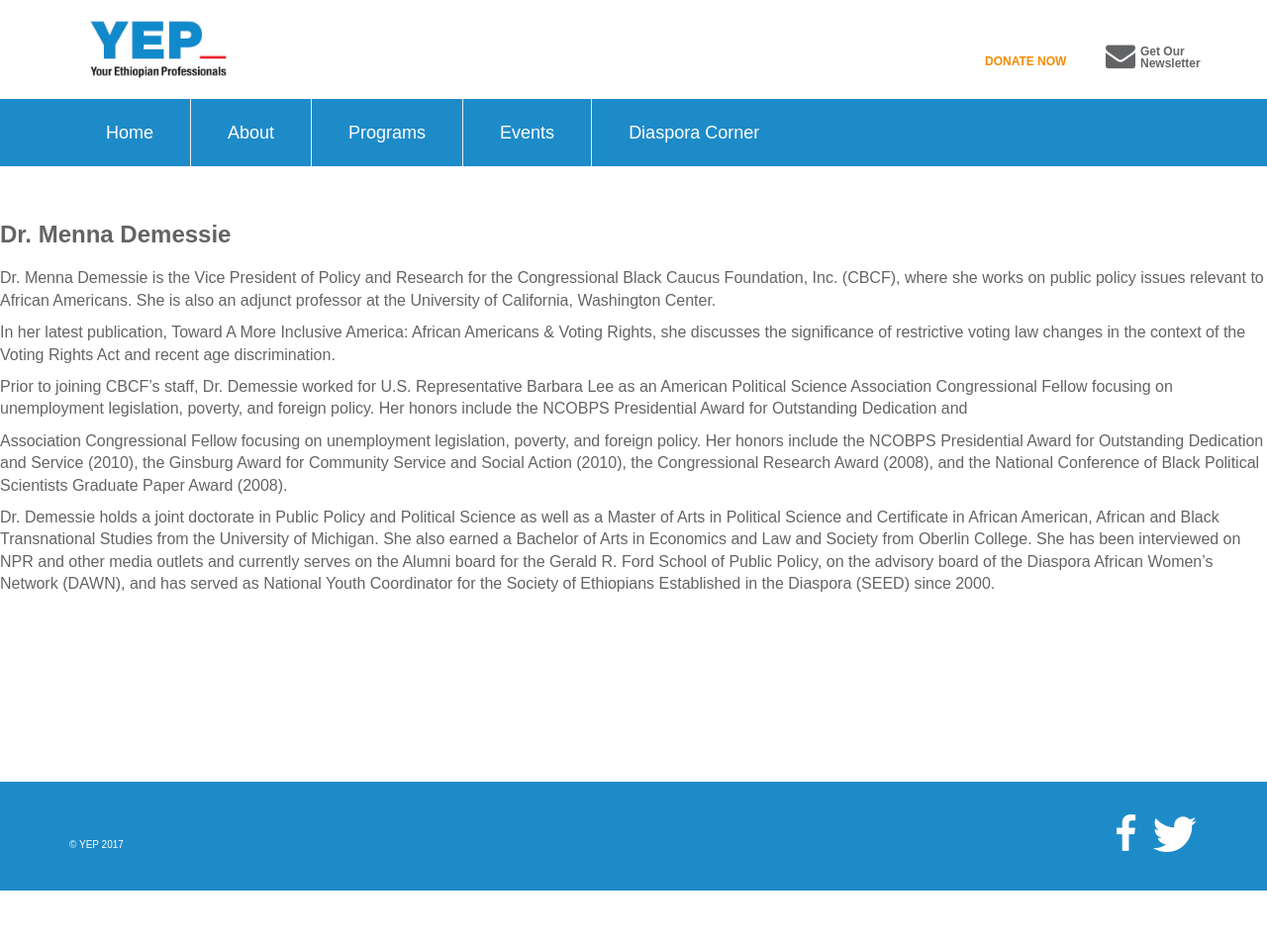
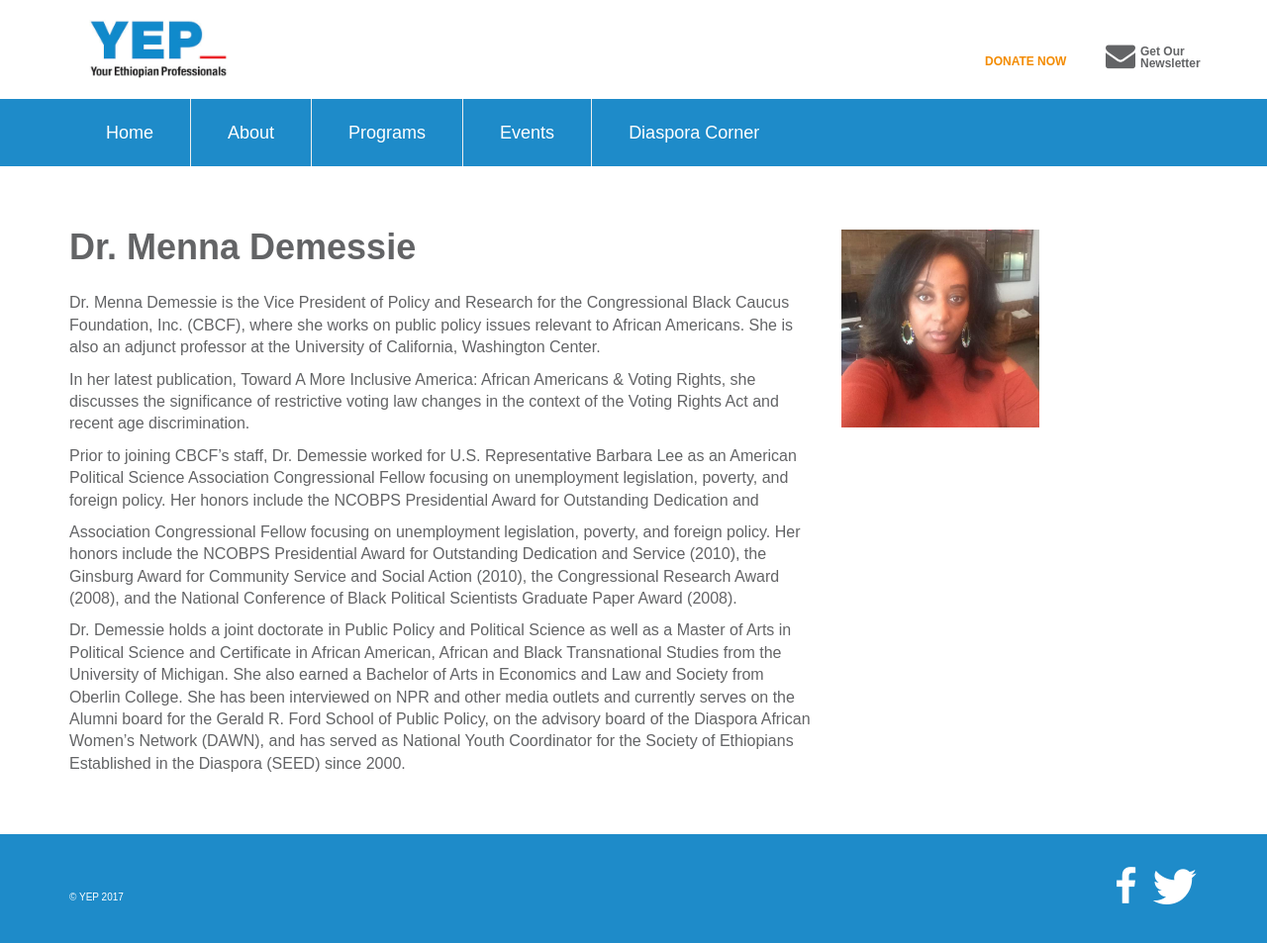
Before and after one commit to YEPNetwork/yepnetwork.github.io, a Jekyll site: the page built from _diaspora/2018-01-17-menna-demessie.md, in a window 1280 px wide. Shown: the whole page at 99% size. Built offline with Jekyll 4.4.1, drawn with Linux system fonts in a browser that asks for light colours; nearby versions of some CDN libraries; some web fonts are replaced; before the commit the page ends 900 px from its top, so only the background shows below that.

Commit message:
Fixed profile image in detai page.

```diff
--- a/_layouts/diaspora.html
+++ b/_layouts/diaspora.html
@@ -1,4 +1,20 @@
 ---
 layout: default
 ---
-{{ content }}
+<div class="container" style="margin-top: 4em">
+  <div class="row">
+
+    <div class="col-lg-8">
+      <div class="spacing"></div>
+      <h1 style="margin-top: 0">{{ page.title }}</h1>
+      {{ content }}
+    </div>
+
+    <div class="col-lg-4 diaspora-profile-sidebar">
+      <div class="profile-image">
+        <img src="{{ site.url }}/assets/images/diaspora/{{ page.image }}">
+      </div>
+    </div>
+
+  </div>
+</div>
--- a/_sass/_diaspora.scss
+++ b/_sass/_diaspora.scss
@@ -14,3 +14,11 @@ body.diaspora {
     }
   }
 }
+
+.diaspora-profile-sidebar {
+  > .profile-image {
+    max-width: 200px;
+    min-width: 200px;
+    overflow: hidden;
+  }
+}
```
Also changed, not shown: _diaspora/2018-01-17-menna-demessie.md (+0 -2 lines).
